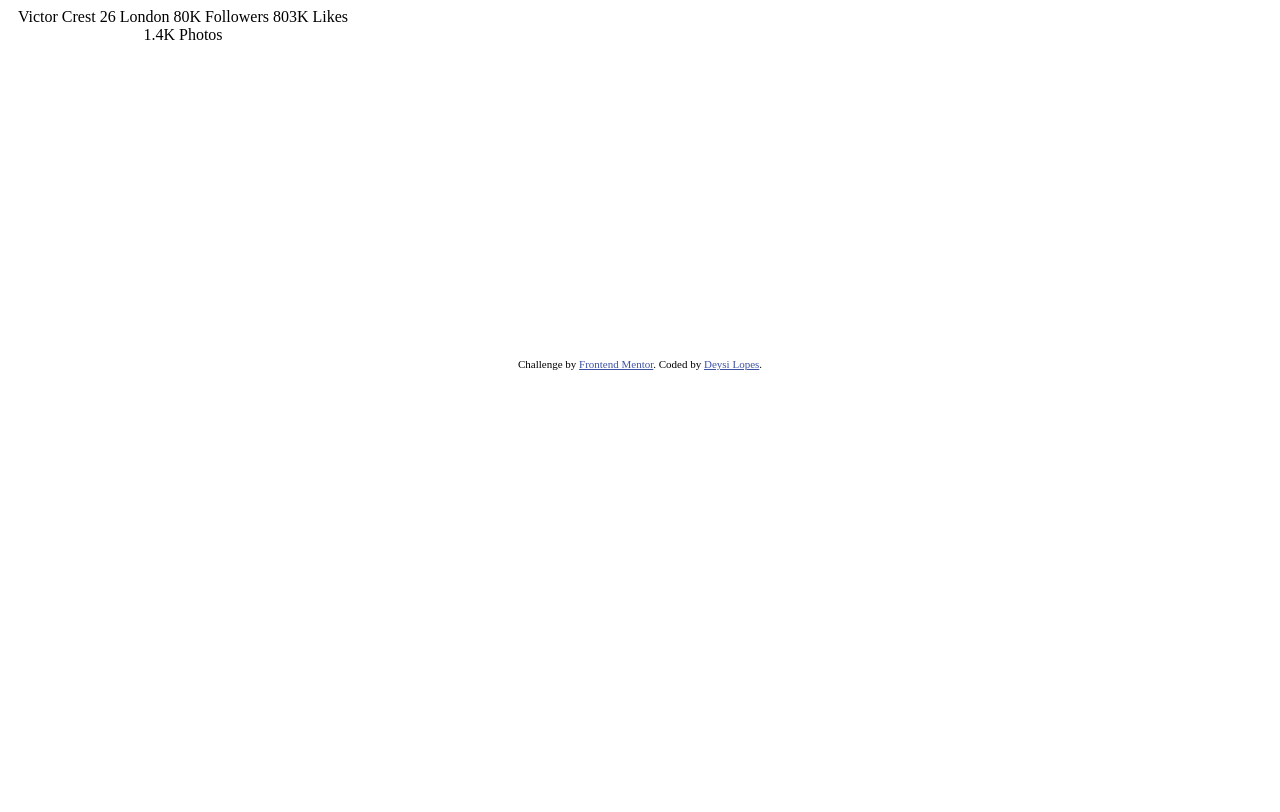
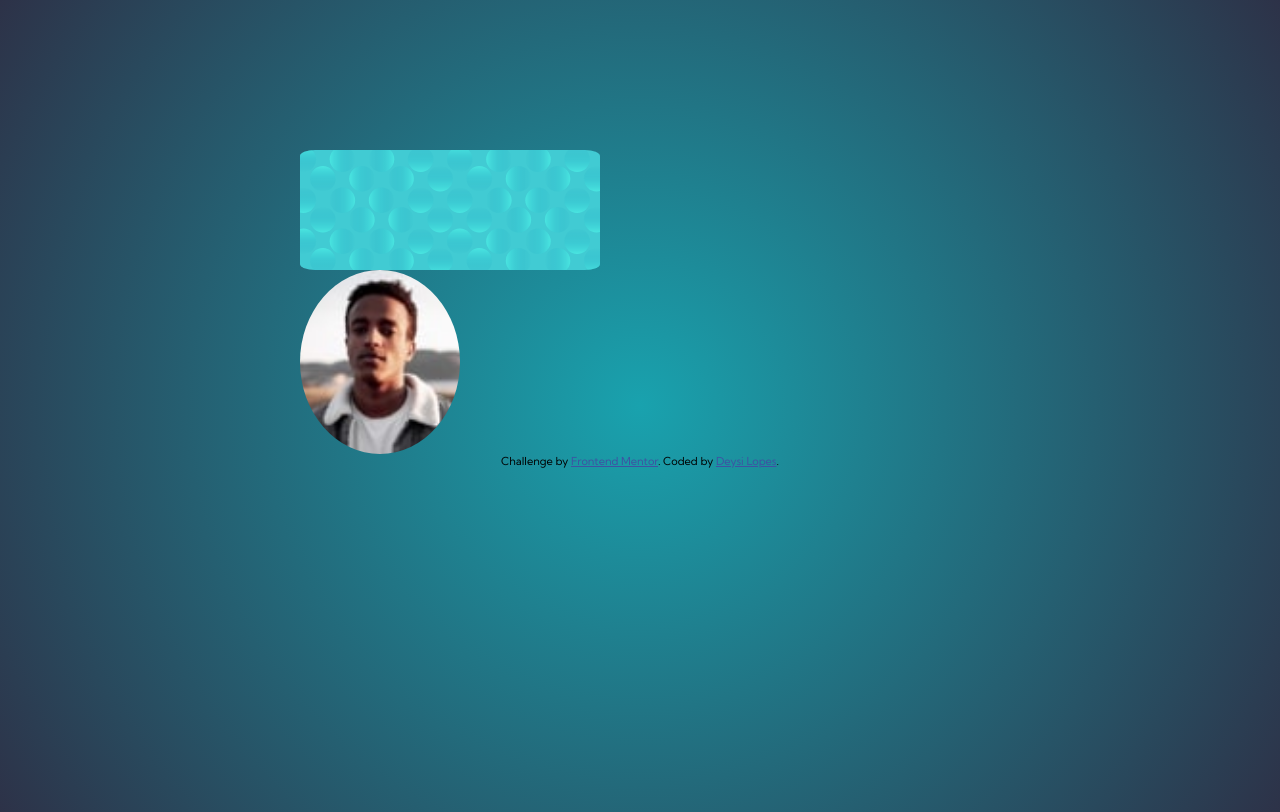
Before and after one commit to DeysiLopes/profile-card-component-main, a plain HTML site: page index.html in a window 1280 px wide. Drawn offline with Linux system fonts and the light colour scheme.

Commit message:
Add style in the card

```diff
--- a/index.html
+++ b/index.html
@@ -6,6 +6,9 @@
 
   <link rel="icon" type="image/png" sizes="32x32" href="./images/favicon-32x32.png">
   <link rel="stylesheet" href="style.css">
+  <link rel="preconnect" href="https://fonts.googleapis.com">
+<link rel="preconnect" href="https://fonts.gstatic.com" crossorigin>
+<link href="https://fonts.googleapis.com/css2?family=Kumbh+Sans:wght@400;700&family=Work+Sans:ital,wght@0,100;0,200;0,300;1,100;1,200&display=swap" rel="stylesheet">
 
   <title>Frontend Mentor | Profile card component</title>
 
@@ -13,9 +16,14 @@
 
 </head>
   <body>
+      <main>
+      <div class="row">
+        <div class="col-1"></div>
+        <div class="col-2">
           <div class="card">
-
-    Victor Crest
+          <img src="/images/bg-pattern-card.svg" alt="fundo-card" >
+          <img id="userImage" src="/images/image-victor.jpg" alt="victor pic">
+            <!-- Victor Crest
           26
           London
 
@@ -26,7 +34,7 @@
           Likes
 
           1.4K
-  Photos
+          Photos -->
           </div>
 
           <div class="attribution">
@@ -35,5 +43,9 @@
             Coded by
             <a href="https://github.com/DeysiLopes" target="_blank">Deysi Lopes</a>.
           </div>
+      </div>
+      <div class="col-3"></div>
+    </div>
+  </main>
 </body>
 </html>
--- a/style.css
+++ b/style.css
@@ -1,23 +1,71 @@
-.body {
-    display: flex;
-    width: 1440px;
-    background: hsl(185, 75%, 39%);
-    justify-content: center;
-    margin: 0px 0px 0px 0px;
+* {
+    margin: 0px;
 }
 
+* {
+    box-sizing: border-box;
+}
+
+html,
+    body{
+        --dark-cyan:#19a2ae;
+        --dark-blue: #2d3248;
+        --dark-gray:#6a6f81;
+        --gray: #969696;
+        --purple:#3e52a3;
+        height: 100%;
+        font-family: 'Kumbh Sans', sans-serif;
+    }
+    body{
+        display: grid;
+        place-items: center;
+    }
+    main{
+        background: var(--dark-cyan);
+        background: radial-gradient(circle, var(--dark-cyan) 0%, var(--dark-blue) 100%);
+        width: 100vw;
+        min-height: 812px;
+        height: 100vh;
+    }
+    .card > img{
+        display: flex;
+        justify-content: center;
+        max-width: 300px;
+        margin: 150px 0px 0px 300px;
+        text-align: center;
+        border-radius: 5%;
+
+    }
+    #userImage{
+        align-items: center;
+        width: 10rem;
+        height: 11.5rem;
+        object-fit: cover;
+        border-radius: 60%;
+        margin: 0px 0px 0px 300px;
+    }
+
+    [class*="col-"] {
+        width: 100%;
+      }
+    @media only screen and (min-width: 768px) {
+        .col-1 {height: 33.3333;}
+        .col-2 {height: 66.6667;}
+        .col-3 {height: 100;}
+    }
+
+    .row::after {
+        content: "";
+        clear: both;
+        display: flex;
+      }
+
+
 .attribution {
-     font-size: 11px;
-     text-align: center;
+    font-size: 11px;
+    text-align: center;
 }
 
 .attribution a {
-    color: hsl(228, 45%, 44%);
+    color: var(--purple);
 }
-.card{
-    display: flex;
-    text-align: center;
-    justify-content: center;
-    height: 350px;
-    width: 350px;
-}
```
Lines whose indentation alone changed are shown as unchanged.
